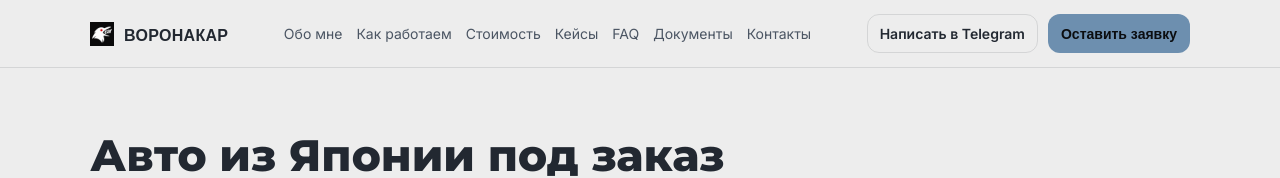
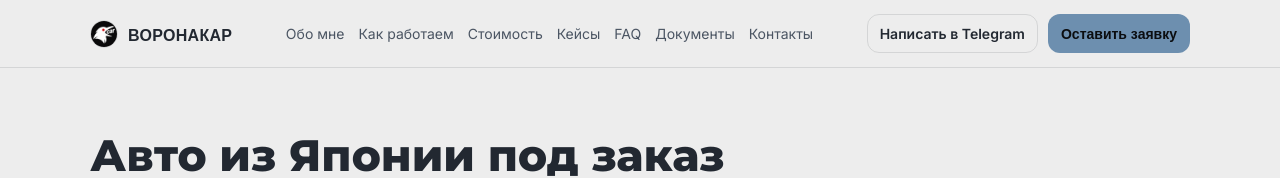
Before and after one commit to melehaha/vorona-site, a Next.js app: page / in a window 1280 px wide. Shown: the top 178 px of the page. Built offline with nearby package versions, Linux system fonts and the light colour scheme.

Commit message:
Update page.tsx

```diff
--- a/src/app/page.tsx
+++ b/src/app/page.tsx
@@ -244,7 +244,17 @@ export default function Page() {
       <div className="header">
         <div className="container headerInner">
           <div className="brand" style={{ display: "flex", alignItems: "center", gap: 10 }}>
-  <img src="/img/logo.png" alt="ВОРОНАКАР" style={{ width: 24, height: 24 }} />
+  <img
+  src="/img/logo.png"
+  alt="ВОРОНАКАР"
+  style={{
+    width: 28,
+    height: 28,
+    borderRadius: "50%",
+    objectFit: "cover",
+    border: "1px solid var(--line)",
+  }}
+/>
   <span>ВОРОНАКАР</span>
 </div>
 
```
